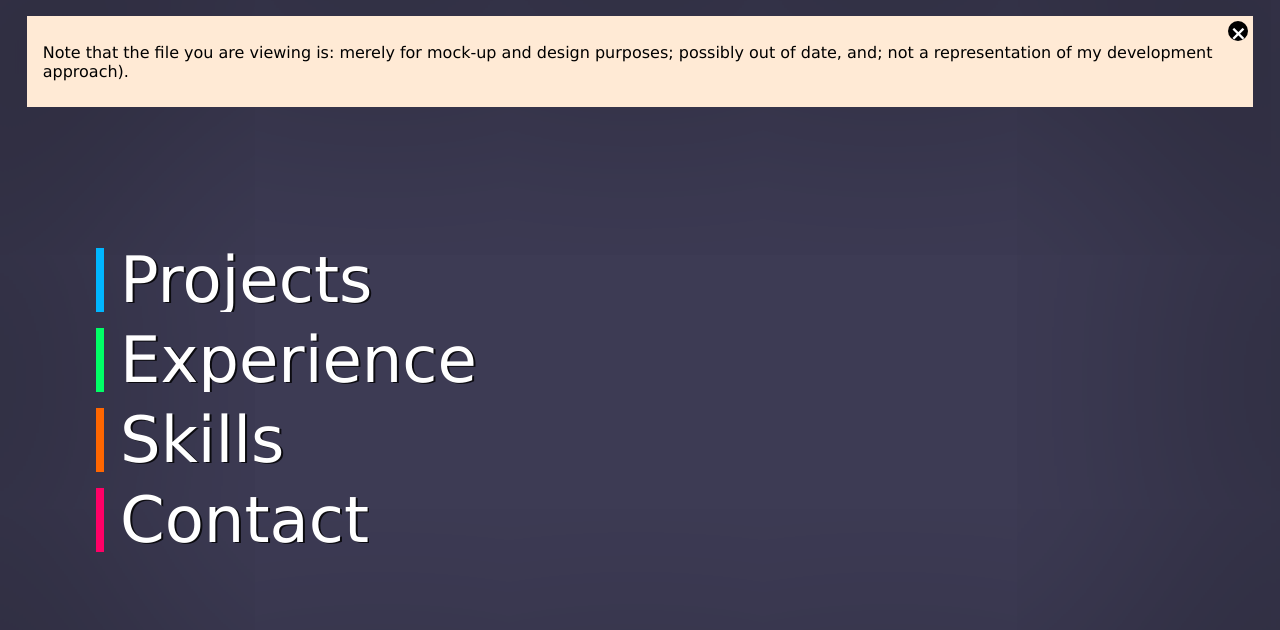
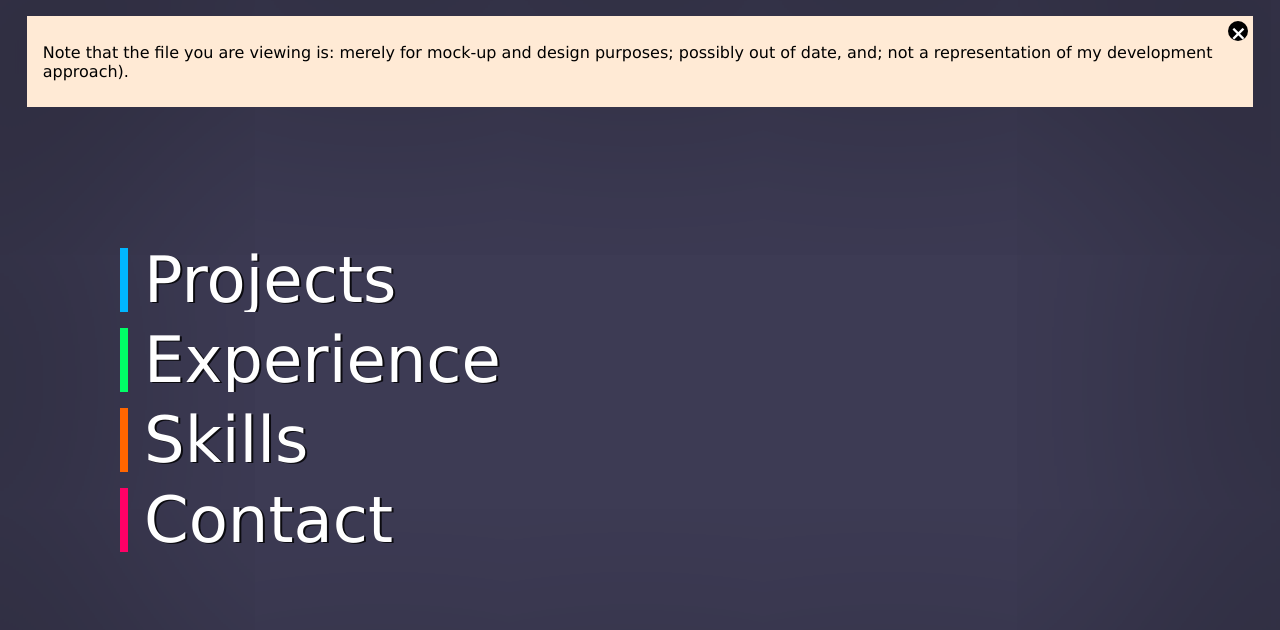
Before and after one commit to interacsean/portfolio-docs, a website: page mockups/index.html in a window 1280 px wide. Drawn offline with Linux system fonts and the light colour scheme.

Commit message:
Resigned to using another element for the menu item icons

```diff
--- a/mockups/index.html
+++ b/mockups/index.html
@@ -7,10 +7,10 @@
    <body class="page-home">
       <script src="disclaimer.js"></script>
       <nav>
-         <a href="#">Projects</a>
-         <a href="#">Experience</a>
-         <a href="#">Skills</a>
-         <a href="#">Contact</a>
+         <a href="#"><span class="icon"></span>Projects</a>
+         <a href="#"><span class="icon"></span>Experience</a>
+         <a href="#"><span class="icon"></span>Skills</a>
+         <a href="#"><span class="icon"></span>Contact</a>
       </nav>
    </body>
 </html>
--- a/mockups/src/scss/home.scss
+++ b/mockups/src/scss/home.scss
@@ -8,36 +8,65 @@
       flex-direction: column;
       justify-content: center;
       align-items: flex-start;
-      padding:1.5em;
+      padding:1em;
 
       font-size: 4rem;
 
       box-shadow: inset 0 0 100vw 10vh rgba(0,0,0,0.3);
       background-color: $bgcolor;
 
-      >a{
+      > a{
+         position: relative;
+         overflow: hidden;
          display: block;
          margin: 0.125em 0;
-         padding: 0 0 0 0.25em;
+         padding: 0 1em 0 0;
          line-height: 1em;
+         text-indent: 1.25em;
+
          color: white;
          text-decoration: none;
+
          text-shadow: 2px 1px 0 rgba(0,0,0, 0.8);
+         transition: text-shadow 0.3s ease;
 
-         box-shadow: 0 0 0 0 transparent;
-         position: relative;
-         overflow: hidden;
-
-         transition:
-               box-shadow 0.3s 0.1s ease,
-               text-shadow 0.3s ease;
-
+/*
          &:hover{
             text-shadow: 4px 2px 2px rgba(0,0,0, 0.4);
             transition: box-shadow 0.3s 0s ease;
             &:before{
                opacity: 1;
                transition: opacity 0.15s 0.2s ease;
+            }
+         }*/
+
+         // the icon block
+         & > span{
+            position: absolute;
+            box-sizing: border-box;
+            display: block;
+            left: 0;
+            width: 1em;
+            height: 1em;
+            text-indent: 0;
+
+            transition: box-shadow 0.3s 0.10s ease;
+
+            &:before{
+               position: absolute;
+               width: 1em;
+               text-align: center;
+               transition: opacity 0.15s 0s ease;
+               opacity: 0;
+            }
+         }
+
+         &:hover > span{
+            transition: box-shadow 0.3s 0s ease;
+
+            &:before{
+               opacity: 1;
+               transition: opacity 0.15s 0.1s ease;
             }
          }
 
@@ -59,16 +88,16 @@
          }
 
          @mixin menu-item($blockColor, $delayMulti) {
-       //a:nth-child(x){
-           border-left: 0.125em solid $blockColor;
-           box-shadow: 0 0 0 0 $blockColor;
-           &:hover{
-             box-shadow: -.875em 0 0 0 $blockColor;
-           }
-           &:before{
-             color: $bgcolor;
-           }
-         // }
+            & > span{
+               box-shadow: inset 0 0 0 0 $blockColor;
+               border-right: 0.125em solid $blockColor;
+            }
+            &:hover > span{
+               box-shadow: inset -0.875em 0 0 0 $blockColor;
+            }
+            &:focus > span{
+               // might have to get scripty at this point
+            }
          }
 
          &:nth-child(1){
@@ -76,9 +105,9 @@
          }
          &:nth-child(2){
             @include menu-item($col-sec, 2);
-            /*&:before{
+            &>span:before{
               content: '⌚';
-           }*/
+           }
          }
          &:nth-child(3){
             @include menu-item($col-ter, 3);
```
Also changed, not shown: mockups/dist/styles/home.css, mockups/dist/styles/home.min.css.
